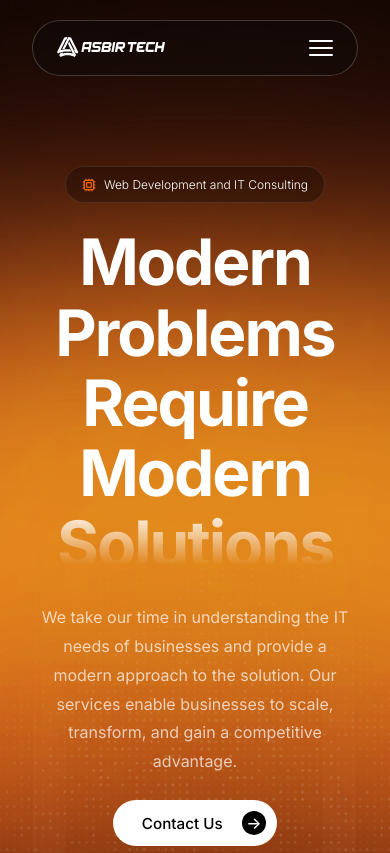
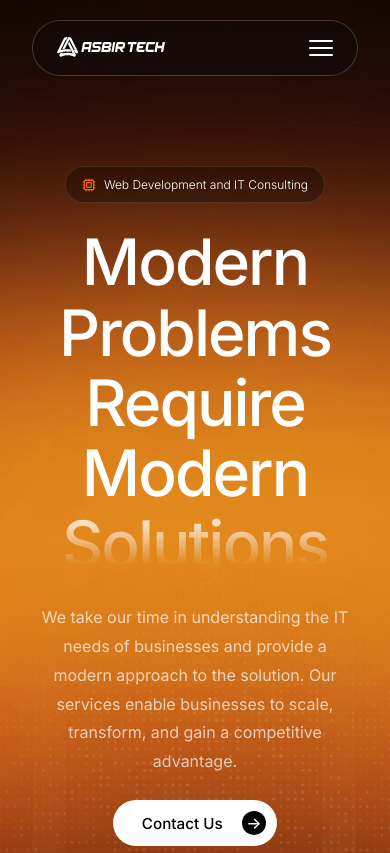
Before and after one commit to michaeldiopenes7/asbir-web-vite, a React (Vite) app: page / in a window 390 px wide. Shown: the top 853 px of the page. Built offline with nearby package versions, Linux system fonts and the light colour scheme.

Commit message:
style: remove redundant font-weight from hero heading.

```diff
--- a/src/sections/Hero/Hero.css
+++ b/src/sections/Hero/Hero.css
@@ -144,7 +144,6 @@
 
     .hero h1 {
         font-size: 4rem !important;
-        font-weight: 700 !important;
         line-height: 1.1;
         letter-spacing: -2px;
     }
```
